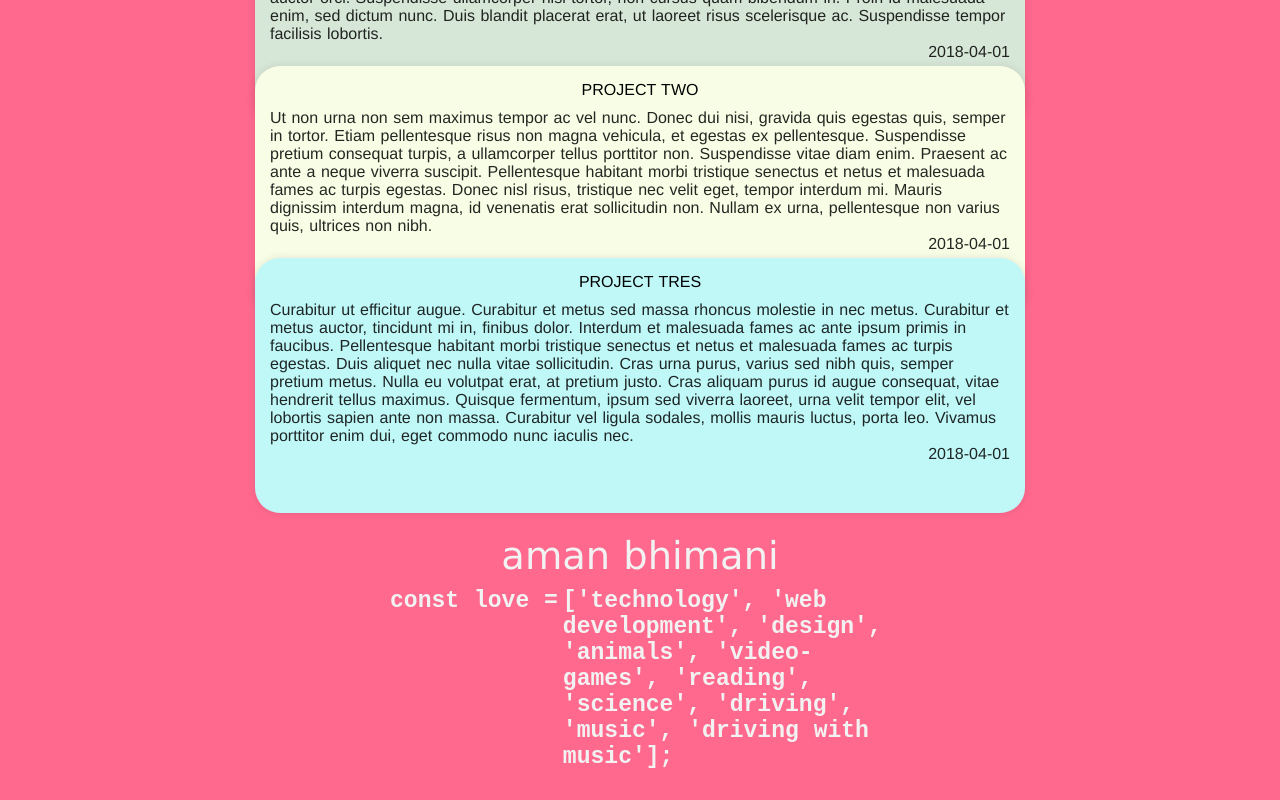
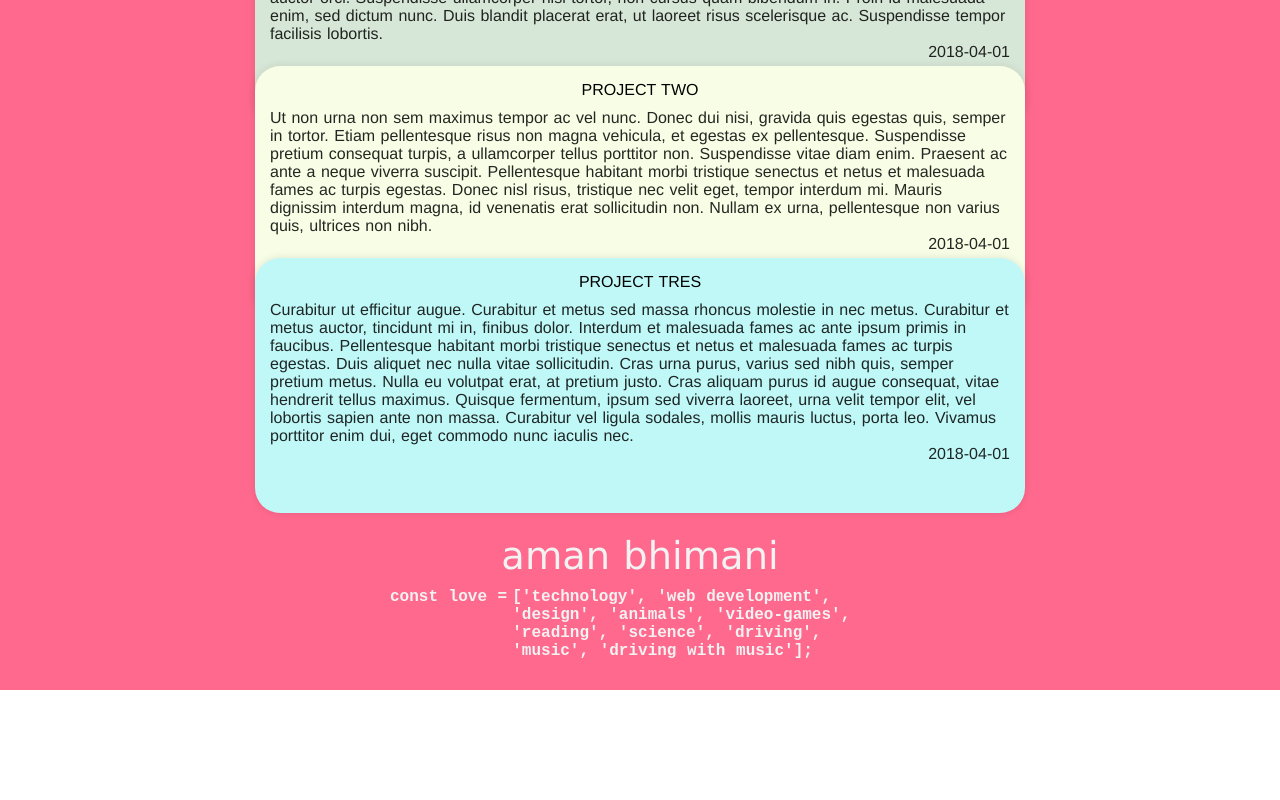
Before and after one commit to aryascripts/portfolio, a Nuxt app: page / in a window 1280 px wide. Shown: the part 1459-2259 px from the top of the page. After the commit the page ends 2149 px from the top, so only its background shows below. Built offline with nearby package versions, Linux system fonts and the light colour scheme; a web font is replaced by a local one.

Commit message:
Footer change

```diff
--- a/components/Footer.vue
+++ b/components/Footer.vue
@@ -11,7 +11,6 @@
         ['technology', 'web development', 'design', 'animals', 'video-games', 'reading', 'science', 'driving', 'music', 'driving with music'];
       </div>
     </div>
-
   </div>
 </template>
 
@@ -57,7 +56,7 @@
 
   .code {
     font-family: 'Courier New', monospace;
-    font-size: 1.8vmax;
+    font-size: 12pt;
     font-weight: 600;
     text-align: center;
     max-width: $max-footer;
```
